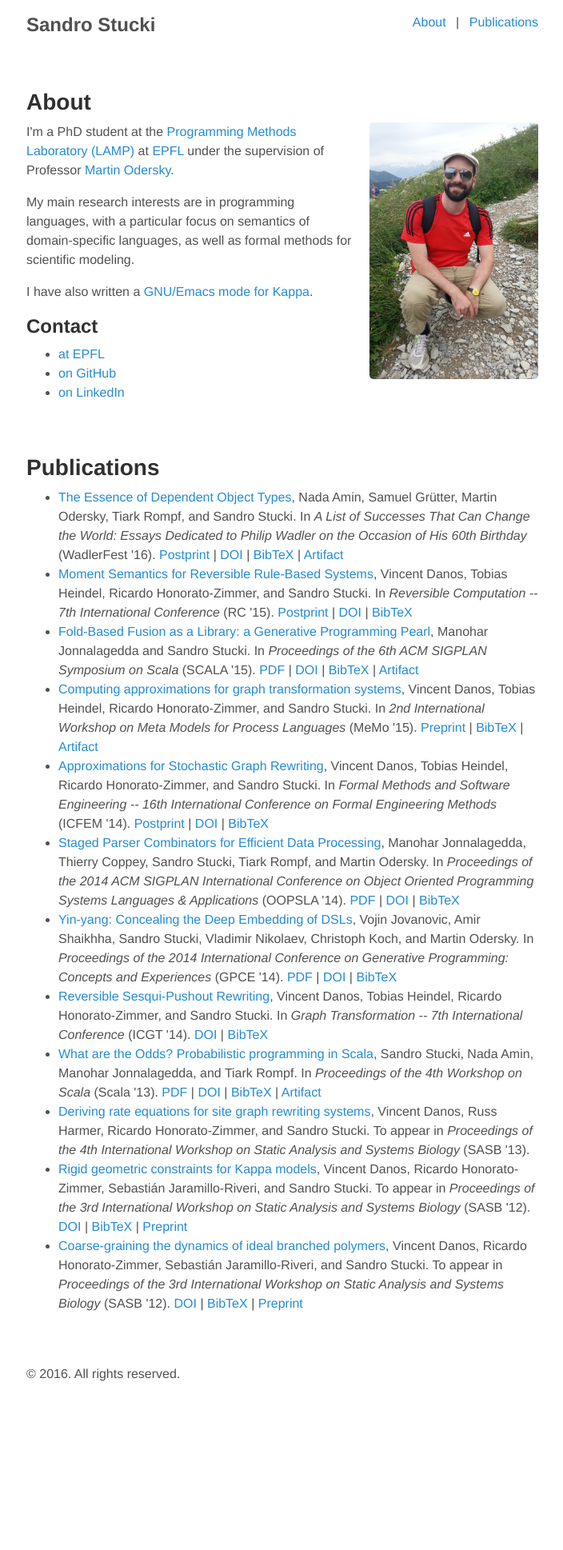
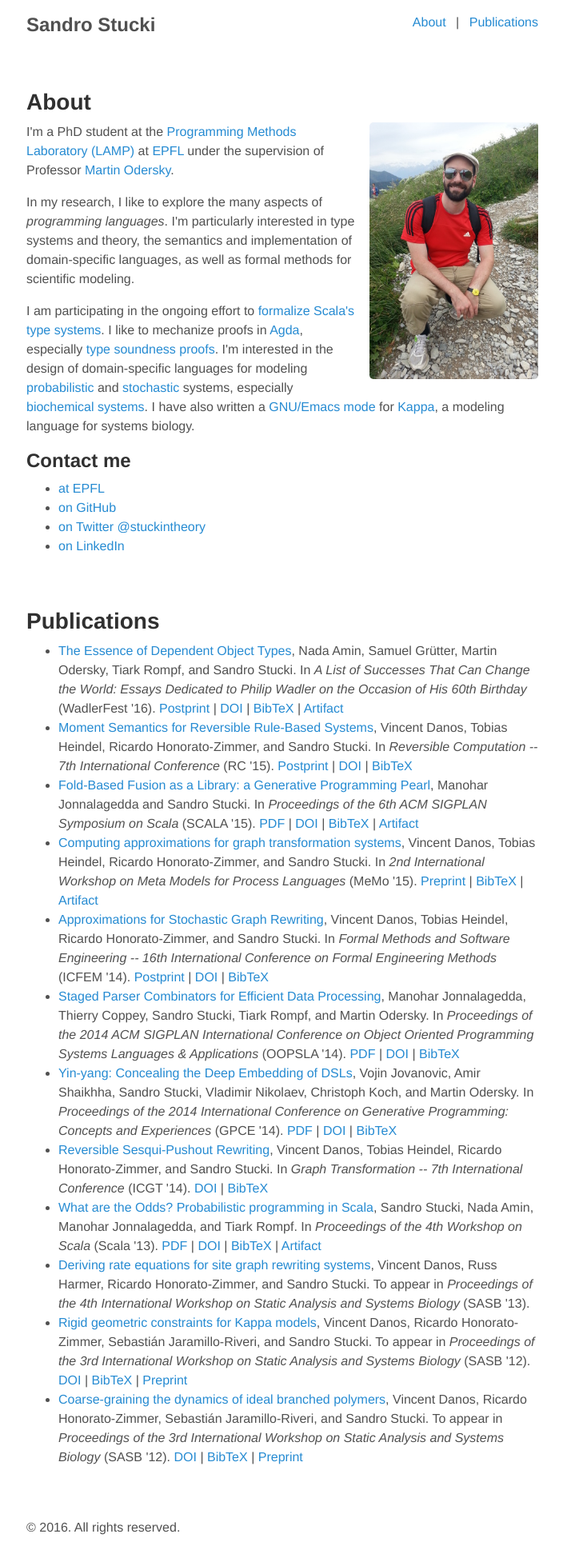
Before and after one commit to sstucki/sstucki.github.io, a Jekyll site: the page built from index.html, in a window 1280 px wide. Shown: the whole page at 80% size, without its empty margins (287-991 px from the left). Built offline with Jekyll 4.4.1, drawn with Linux system fonts in a browser that asks for light colours; Markdown is read by kramdown in place of the engine named in the settings; before the commit the page ends 1746 px from its top, so only the background shows below that.

Commit message:
Add some details about research projects to main page.

```diff
--- a/_includes/head.html
+++ b/_includes/head.html
@@ -21,7 +21,7 @@
   <link rel="shortcut icon" href="{{ site.baseurl }}public/favicon.ico"/>
   <link rel="icon" type="image/svg+xml" href="{{ site.baseurl }}public/favicon.svg"/>
   <link rel="alternate icon" type="image/png" href="{{ site.baseurl }}public/apple-touch-icon-precomposed.png"/>
-  <link rel="apple-touch-icon-precomposed" sizes="180x180" href="{{ site.baseurl }}public/apple-touch-icon-precomposed.png"/>
+  <link rel="apple-touch-icon" sizes="180x180" href="{{ site.baseurl }}public/apple-touch-icon-precomposed.png"/>
 
   <!-- RSS -->
   <link rel="alternate" type="application/rss+xml" title="RSS" href="{{ site.baseurl }}atom.xml"/>
--- a/index.html
+++ b/index.html
@@ -8,25 +8,45 @@ title: Home
 
   <img src="public/me.jpg" class="profile"/>
 
-  <p>I'm a PhD student at the
-  <a href="http://lamp.epfl.ch/">Programming Methods Laboratory
-  (LAMP)</a> at <a href="http://www.epfl.ch/">EPFL</a> under the
-  supervision of Professor <a
-  href="http://people.epfl.ch/martin.odersky">Martin Odersky</a>.</p>
+  <p>I'm a PhD student at the <a href="http://lamp.epfl.ch/">
+  Programming Methods Laboratory (LAMP)</a> at
+  <a href="http://www.epfl.ch/">EPFL</a> under the supervision of
+  Professor <a href="http://people.epfl.ch/martin.odersky">Martin
+  Odersky</a>.</p>
 
-  <p>My main research interests are in programming languages, with a
-  particular focus on semantics of domain-specific languages, as well
-  as formal methods for scientific modeling.</p>
+  <p>In my research, I like to explore the many aspects of
+  <em>programming languages</em>.  I'm particularly interested in type
+  systems and theory, the semantics and implementation of
+  domain-specific languages, as well as formal methods for scientific
+  modeling.</p>
 
-  <p>I have also written a
-  <a href="https://github.com/sstucki/kappa-emacs">GNU/Emacs mode for
-  Kappa</a>.</p>
+  <p>I am participating in the ongoing effort to
+  <a href="http://scala-lang.org/blog/2016/02/03/essence-of-scala.html">
+  formalize Scala's type systems</a>.
 
-  <h2>Contact</h2>
+  I like to mechanize proofs in
+  <a href="https://github.com/agda/agda">Agda</a>, especially
+  <a href="https://github.com/sstucki/pts-agda">type soundness
+  proofs</a>.
+
+  I'm interested in the design of domain-specific languages for
+  modeling <a href="https://github.com/sstucki/odds">probabilistic</a>
+  and <a href="{% post_url 2014-11-03-DanosHHS14icfem %}">
+  stochastic</a> systems, especially <a href="{% post_url
+  2012-09-10-DanosHJS12sasb-cdibp %}">biochemical systems</a>.
+
+  I have also written a
+  <a href="https://github.com/sstucki/kappa-emacs">GNU/Emacs mode</a>
+  for <a href="http://kappalanguage.org/">Kappa</a>, a modeling
+  language for systems biology.</p>
+
+  <h2>Contact me</h2>
   <ul>
-    <li><a href="http://people.epfl.ch/sandro.stucki">at EPFL</a></li>
-    <li><a href="http://github.com/sstucki">on GitHub</a></li>
-    <li><a href="http://ch.linkedin.com/pub/sandro-stucki/13/a94/8a3/">on LinkedIn</a></li>
+    <li><a href="https://people.epfl.ch/sandro.stucki">at EPFL</a></li>
+    <li><a href="https://github.com/sstucki">on GitHub</a></li>
+    <li><a href="https://twitter.com/stuckintheory">on Twitter
+      @stuckintheory</a></li>
+    <li><a href="https://ch.linkedin.com/pub/sandro-stucki/13/a94/8a3/">on LinkedIn</a></li>
   </ul>
 </div>
 
```
